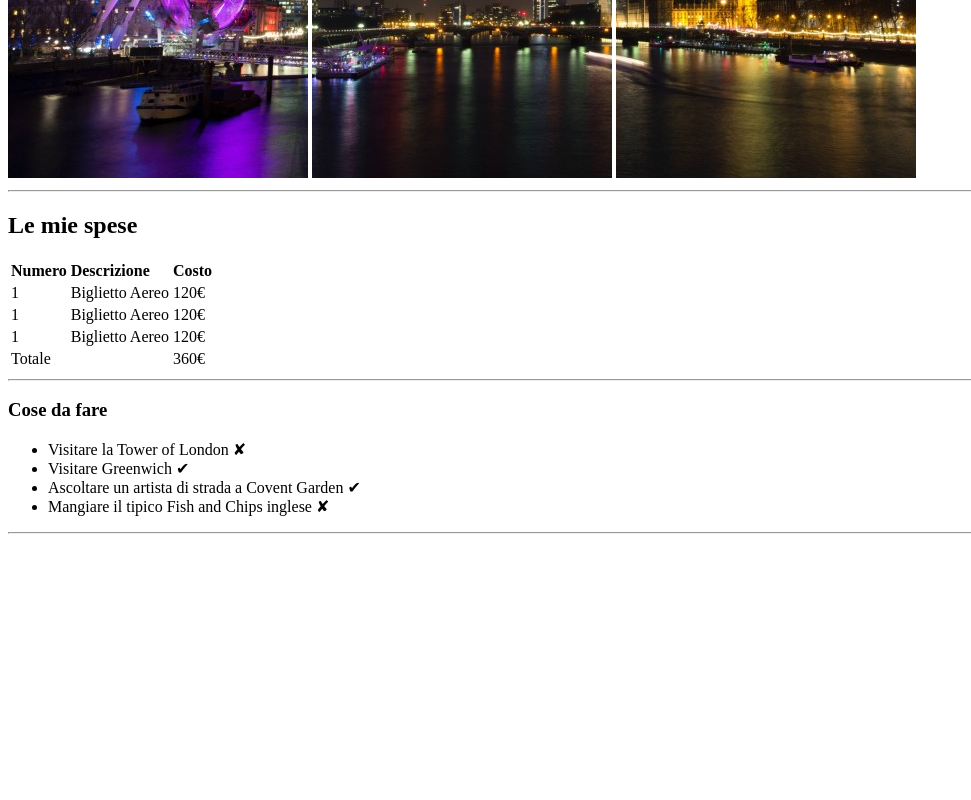
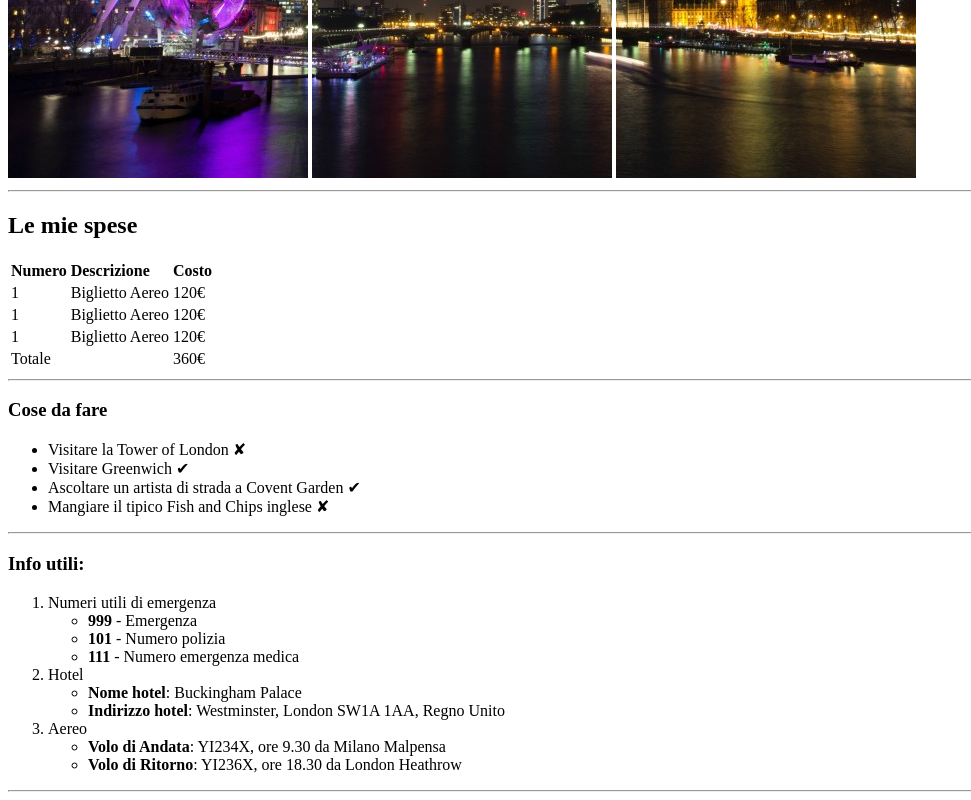
Before and after one commit to IgnazioMont/html-london-trip, a website: page index.html in a window 1280 px wide. Shown: the part 502-1302 px from the top of the page, without its empty margins (0-971 px from the left). Before the commit the page ends 1044 px from the top, so only its background shows below. Drawn offline with Linux system fonts and the light colour scheme.

Commit message:
aggiunto elenco numerato

```diff
--- a/index.html
+++ b/index.html
@@ -74,6 +74,50 @@
       </section>
 
       <hr />
+
+      <!--Sezione 3: ELENCO NUMERATO-->
+      <section>
+        <h3>Info utili:</h3>
+
+        <ol>
+          <!--Punto UNO-->
+          <li>
+            Numeri utili di emergenza
+            <ul>
+              <li><strong>999</strong> - Emergenza</li>
+              <li><strong>101</strong> - Numero polizia</li>
+              <li><strong>111</strong> - Numero emergenza medica</li>
+            </ul>
+          </li>
+          <!--Punto DUE-->
+          <li>
+            Hotel
+            <ul>
+              <li><strong>Nome hotel</strong>: Buckingham Palace</li>
+              <li>
+                <strong>Indirizzo hotel</strong>: Westminster, London SW1A 1AA,
+                Regno Unito
+              </li>
+            </ul>
+          </li>
+          <!--Punto TRE-->
+          <li>
+            Aereo
+            <ul>
+              <li>
+                <strong>Volo di Andata</strong>: YI234X, ore 9.30 da Milano
+                Malpensa
+              </li>
+              <li>
+                <strong>Volo di Ritorno</strong>: YI236X, ore 18.30 da London
+                Heathrow
+              </li>
+            </ul>
+          </li>
+        </ol>
+      </section>
+
+      <hr />
     </main>
   </body>
 </html>
```
